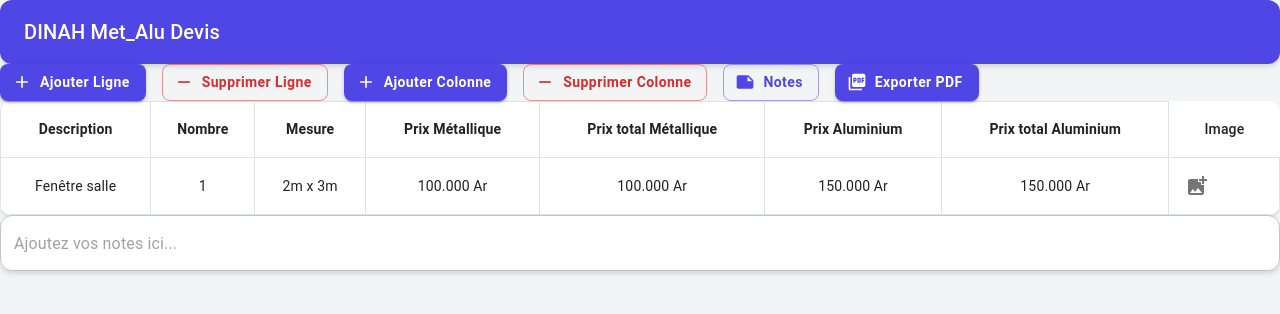
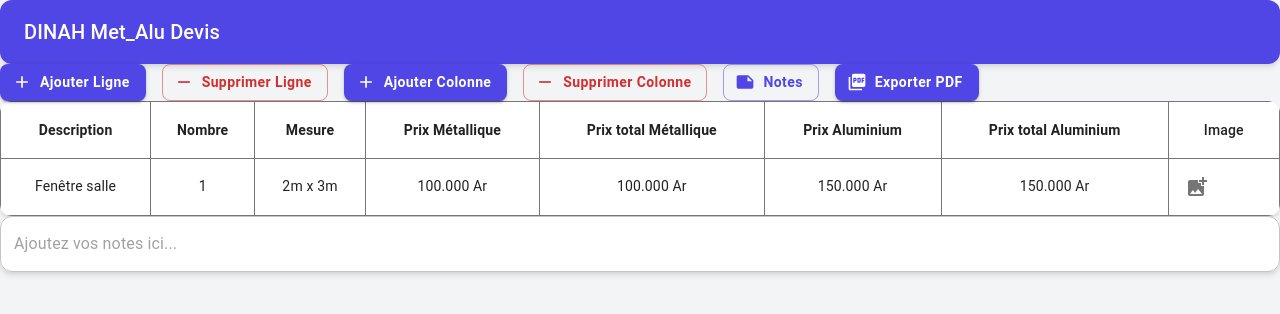
Before and after one commit to Antsivaniaina/devi_generator, a React (Vite) app: page / in a window 1280 px wide. Shown: the top 314 px of the page. Built offline with nearby package versions, Linux system fonts and the light colour scheme; the HTML template or start-up script is replaced by a standard one.

Commit message:
Rapport de Devis vita

```diff
--- a/src/components/EditableCell.jsx
+++ b/src/components/EditableCell.jsx
@@ -24,7 +24,7 @@ const EditableCell = ({ value, onChange }) => {
     <motion.div
       whileHover={{ scale: 1.02 }}
       onClick={() => setIsEditing(true)}
-      className="cursor-pointer p-2 rounded hover:bg-gray-200"
+      className="cursor-pointer p-5 rounded hover:bg-gray-200"
     >
       {value}
     </motion.div>
--- a/src/components/Navbar.jsx
+++ b/src/components/Navbar.jsx
@@ -1,18 +1,21 @@
-import { AppBar, Toolbar, Typography } from '@mui/material';
+import { AppBar, Toolbar, Typography, Box } from '@mui/material';
 import { motion } from 'framer-motion';
 
 const Navbar = () => (
-  <AppBar position="static" className="bg-gradient-to-r from-indigo-600 to-blue-500">
-    <Toolbar>
+  <AppBar position="static" elevation={0} className="bg-gradient-to-r from-indigo-600 to-blue-500">
+    <Toolbar className="flex justify-between items-center">
       <motion.div
-        initial={{ opacity: 0, y: -20 }}
-        animate={{ opacity: 1, y: 0 }}
+        initial={{ opacity: 0, x: -20 }}
+        animate={{ opacity: 1, x: 0 }}
         transition={{ duration: 0.5 }}
+        className="flex items-center"
       >
-        <Typography variant="h6" className="font-bold">
+        <Typography variant="h6" className="font-bold text-white">
           DINAH Met_Alu Devis
         </Typography>
       </motion.div>
+      <Box className="flex items-center">
+      </Box>
     </Toolbar>
   </AppBar>
 );
--- a/src/components/QuoteTable.jsx
+++ b/src/components/QuoteTable.jsx
@@ -14,7 +14,7 @@ const QuoteTable = () => {
           <TableRow>
             {headers.map((header, index) => (
               <TableCell key={index} align="center" className="font-semibold" style={{
-                border: '1px solid #dee2e6',
+                border: '1px solid #767676',
                 padding: '8px',
                 backgroundColor: 'white',
                 fontWeight: 'bold',
@@ -25,7 +25,7 @@ const QuoteTable = () => {
                 />
               </TableCell>
             ))}
-            <TableCell align="center">Image</TableCell>
+            <TableCell align="center" style={{ border: '1px solid #767676' }}>Image</TableCell>
           </TableRow>
         </TableHead>
         <TableBody>
@@ -39,7 +39,7 @@ const QuoteTable = () => {
             >
               {row.cells.map((cell, cellIndex) => (
                 <TableCell key={cellIndex} align="center" style={{
-                  border: '1px solid #dee2e6',
+                  border: '1px solid #767676',
                   padding: '8px',
                   backgroundColor: 'white'
                 }}>
@@ -50,7 +50,7 @@ const QuoteTable = () => {
                 </TableCell>
               ))}
               <TableCell style={{
-                border: '1px solid #dee2e6',
+                border: '1px solid #767676',
                 padding: '8px',
                 backgroundColor: 'white'
               }}>
```
